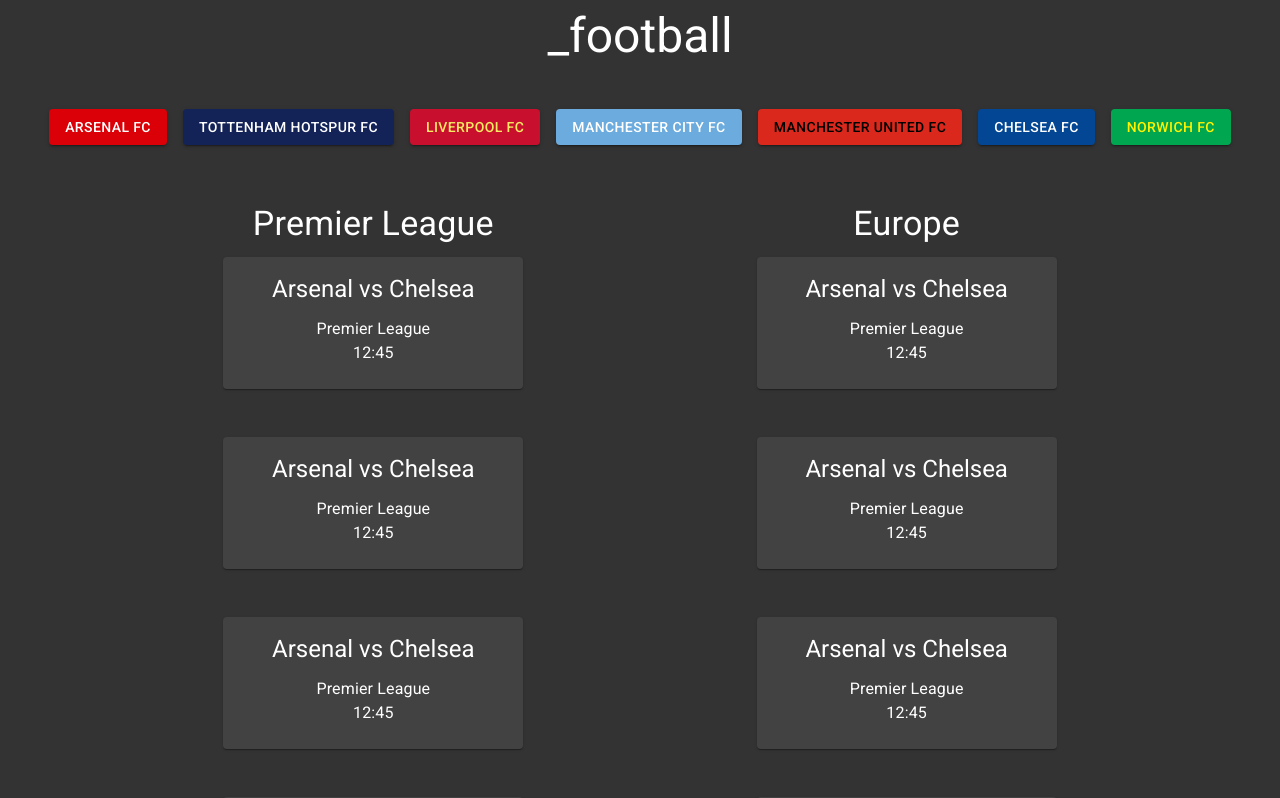
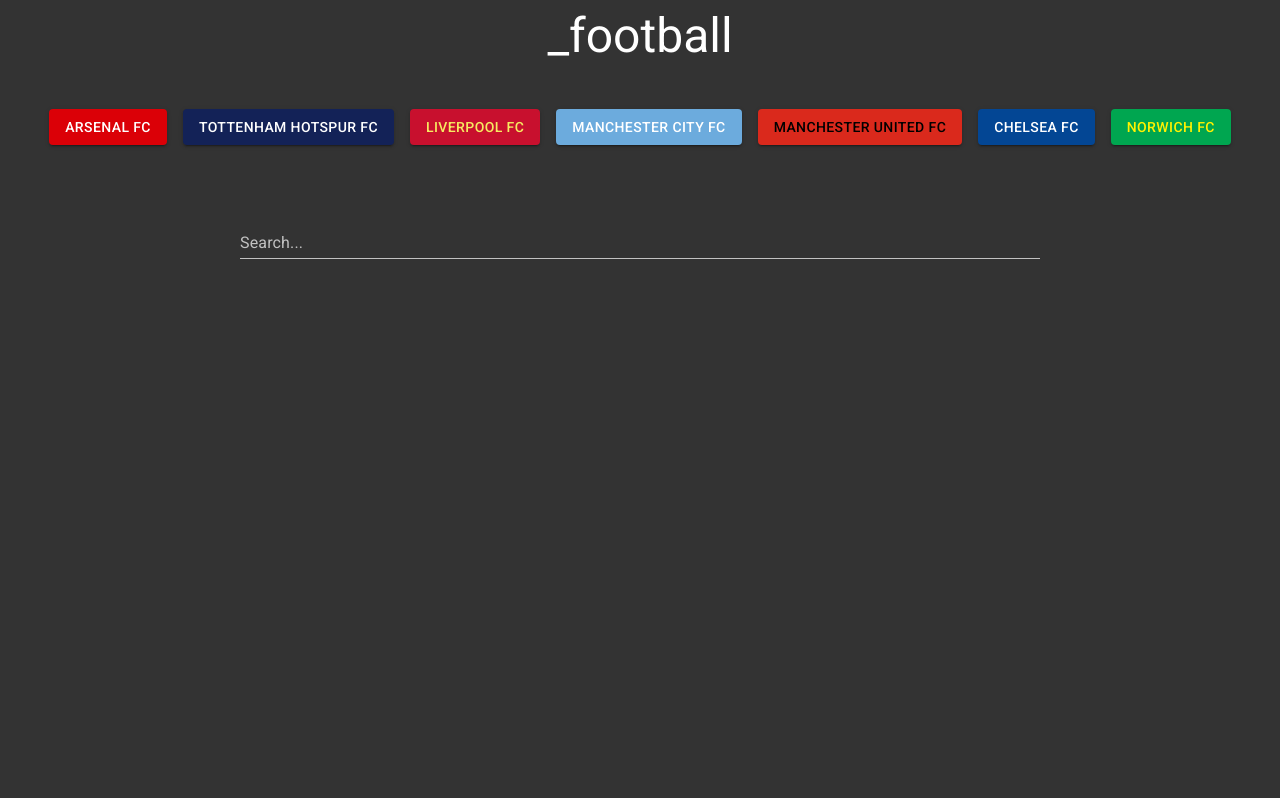
Before and after one commit to ahmed1293/_football, a React (Create React App) app: page / in a window 1280 px wide. Shown: the top 798 px of the page. Built offline with nearby package versions, Linux system fonts and the light colour scheme.

Commit message:
create search bar, and remove competition and fixture components

```diff
--- a/src/App.js
+++ b/src/App.js
@@ -1,11 +1,9 @@
 import React from 'react';
-import Grid from "@material-ui/core/Grid";
-import Fixture from "./Fixture";
 import {makeStyles, Typography} from "@material-ui/core";
 import {ThemeProvider} from "@material-ui/styles";
 import {darkTheme,} from "./themes";
 import Filters from "./Filters";
-import Competition from "./Competition";
+import Search from "./Search";
 
 
 const titleStyle = makeStyles({
@@ -20,17 +18,15 @@
 
     return (
       <ThemeProvider theme={darkTheme}>
-          <div className="App">
+          <div className="App" align="center">
               <Typography className={classes.title} variant="h3" align="center" color="primary" gutterBottom>
                   _football
               </Typography>
 
               <Filters/>
 
-              <Grid container direction="row" justify="center" alignItems="center" spacing={2}>
-                  <Competition titleTheme={classes.title} name="Premier League"/>
-                  <Competition titleTheme={classes.title} name="Europe"/>
-              </Grid>
+              <Search/>
+
           </div>
       </ThemeProvider>
   );
--- a/src/Competition.js
+++ /dev/null
@@ -1,26 +0,0 @@
-import React, {Component} from "react";
-import {Typography} from "@material-ui/core";
-import Grid from "@material-ui/core/Grid";
-import Fixture from "./Fixture";
-
-
-const tileNumber = [1, 2, 3, 4, 5, 6, 7, 8, 9, 10, 11, 12, 13, 14, 15];
-
-class Competition extends Component {
-
-    render() {
-        return <Grid item xs={5}>
-            <div align="center">
-                <Typography variant="h4" color="primary" gutterBottom>
-                    {this.props.name}
-                </Typography>
-
-                <Grid container direction="row" justify="center" alignItems="center" spacing={6}>
-                    {tileNumber.map(fixture => <Grid item><Fixture key={fixture}/></Grid>)}
-                </Grid>
-            </div>
-        </Grid>
-    }
-}
-
-export default Competition;
--- a/src/Filters.js
+++ b/src/Filters.js
@@ -20,7 +20,7 @@
     const classes = useStyles();
 
     return (
-        <div className={classes.buttons} align="center">
+        <div className={classes.buttons}>
             <TeamFilter theme={arsenalTheme} team={ARSENAL}/>
             <TeamFilter theme={spursTheme} team={SPURS}/>
             <TeamFilter theme={liverpoolTheme} team={LIVERPOOL}/>
--- a/src/Fixture.js
+++ /dev/null
@@ -1,36 +0,0 @@
-import React from 'react';
-import {Card, CardContent, makeStyles, Typography} from "@material-ui/core";
-
-
-const useStyles = makeStyles({
-    card: {
-        minWidth: 300,
-    },
-    title: {
-        marginBottom: 12
-    },
-    text: {
-        fontSize: 16
-    }
-});
-
-
-function Fixture() {
-    const classes = useStyles();
-
-    return (
-        <Card className={classes.card}>
-            <CardContent>
-                <Typography className={classes.title} variant="h5">
-                    Arsenal vs Chelsea
-                </Typography>
-                <Typography className={classes.text}>
-                    Premier League <br/>
-                    12:45
-                </Typography>
-            </CardContent>
-        </Card>
-    );
-}
-
-export default Fixture;
--- /dev/null
+++ b/src/Search.js
@@ -0,0 +1,35 @@
+import React, {Component} from "react";
+import {withStyles} from "@material-ui/core";
+import TextField from "@material-ui/core/TextField";
+
+
+const useStyles = theme => ({
+  root: {
+    '& > *': {
+      margin: theme.spacing(1),
+      width: 800,
+    },
+  },
+});
+
+
+class Search extends Component {
+
+    constructor(props) {
+        super(props);
+        this.state = {
+            'input': ''
+        }
+    }
+
+
+    render() {
+        const {classes} = this.props;
+
+        return <form className={classes.root}>
+            <TextField label="Search..." name="input" value={this.state.input} />
+        </form>
+    }
+}
+
+export default withStyles(useStyles)(Search); // this is weird...
```
